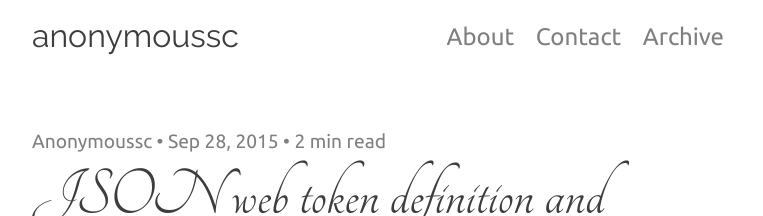
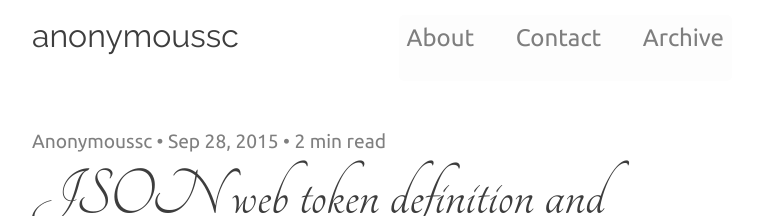
Before and after one commit to anonymoussc/anonymoussc.github.io, a Jekyll site: the page built from index.html, in a window 1280 px wide. Shown: the top 216 px of the page, without its empty margins (258-1021 px from the left). Built offline with Jekyll 4.4.1, drawn with Linux system fonts in a browser that asks for light colours; nearby versions of some CDN libraries; the list of posts is cut into pages by our own code.

Commit message:
some brief changes

```diff
--- a/_includes/navigation.html
+++ b/_includes/navigation.html
@@ -1,5 +1,23 @@
-<nav>
-    <a href="{{ site.baseurl }}/about/">About</a>
-    <a href="{{ site.baseurl }}/contact/">Contact</a>
-    <a href="{{ site.baseurl }}/archive/">Archive</a>
+<nav class="site-nav">
+    <a href="#" class="menu-icon">
+        <svg viewBox="0 0 18 15">
+            <path fill="#424242" d="M18,1.484c0,0.82-0.665,1.484-1.484,1.484H1.484C0.665,2.969,0,2.304,0,1.484l0,0C0,0.665,0.665,0,1.484,0 h15.031C17.335,0,18,0.665,18,1.484L18,1.484z"/>
+            <path fill="#424242" d="M18,7.516C18,8.335,17.335,9,16.516,9H1.484C0.665,9,0,8.335,0,7.516l0,0c0-0.82,0.665-1.484,1.484-1.484 h15.031C17.335,6.031,18,6.696,18,7.516L18,7.516z"/>
+            <path fill="#424242" d="M18,13.516C18,14.335,17.335,15,16.516,15H1.484C0.665,15,0,14.335,0,13.516l0,0 c0-0.82,0.665-1.484,1.484-1.484h15.031C17.335,12.031,18,12.696,18,13.516L18,13.516z"/>
+        </svg>
+    </a>
+
+    <div class="trigger">
+        <a class="page-link" href="{{ site.baseurl }}/about/">About</a>
+        <a class="page-link" href="{{ site.baseurl }}/contact/">Contact</a>
+        <a class="page-link" href="{{ site.baseurl }}/archive/">Archive</a>
+
+        <!--
+        {% for page in site.pages %}
+            {% if page.title %}
+                <a class="page-link" href="{{ page.url | prepend: site.baseurl }}">{{ page.title }}</a>
+            {% endif %}
+        {% endfor %}
+        -->
+    </div>
 </nav>
--- a/css/style.css
+++ b/css/style.css
@@ -469,10 +469,20 @@
     text-align: left;
   }
   nav {
+    /*
     position: absolute;
-    top: 20px;
+    top: 15px;
     right: 0;
     margin: 0;
+    */
+    position: absolute;
+    top: -5px;
+    right: 0px;
+    background-color: #fdfdfd;
+    /*border: 1px solid #e8e8e8;*/
+    border-radius: 5px;
+    text-align: right;
+    z-index: 1;
   }
   nav a {
     display: inline-block;
@@ -493,6 +503,76 @@
   }
 }
 /*--------------------------------*/
+/* Center images                  */
+/*--------------------------------*/
 .center-image {
   text-align : center;
 }
+
+/*--------------------------------*/
+/*Navigation / top menu bar       */
+/*--------------------------------*/
+    .site-nav {
+        float: right;
+        line-height: 56px;
+    }
+
+    .site-nav .menu-icon {
+        display: none;
+    }
+
+    .site-nav .page-link {
+        /*color: #111;*/
+        line-height: 1.5;
+    }
+
+    .site-nav .page-link:not(:first-child) {
+        margin-left: 20px;
+    }
+
+    @media screen and (max-width: 610px) {
+        .site-nav {
+            position: absolute;
+            top: -5px;
+            right: 0px;
+            background-color: #fdfdfd;
+            border: 1px solid #e8e8e8;
+            border-radius: 5px;
+            text-align: right;
+            z-index: 1;
+        }
+
+        .site-nav .menu-icon {
+            display: block;
+            float: right;
+            width: 36px;
+            height: 26px;
+            line-height: 0;
+            padding-top: 10px;
+            text-align: center;
+        }
+
+        .site-nav .menu-icon > svg {
+            width: 18px;
+            height: 15px;
+        }
+
+        .site-nav .menu-icon > svg path {
+            fill: #424242;
+        }
+
+        .site-nav .trigger {
+            clear: both;
+            display: none;
+        }
+
+        .site-nav:hover .trigger {
+            display: block;
+            padding-bottom: 5px;
+        }
+
+        .site-nav .page-link {
+            display: block;
+            padding: 5px 10px;
+        }
+    }
```
Also changed, not shown: 1 other file.
